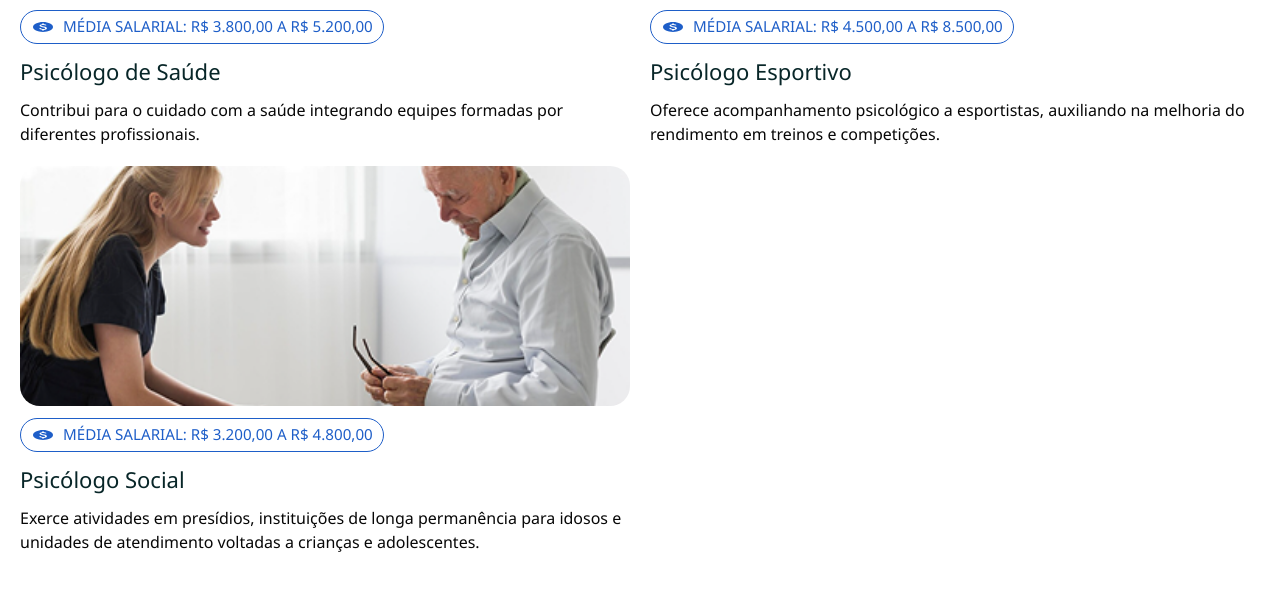
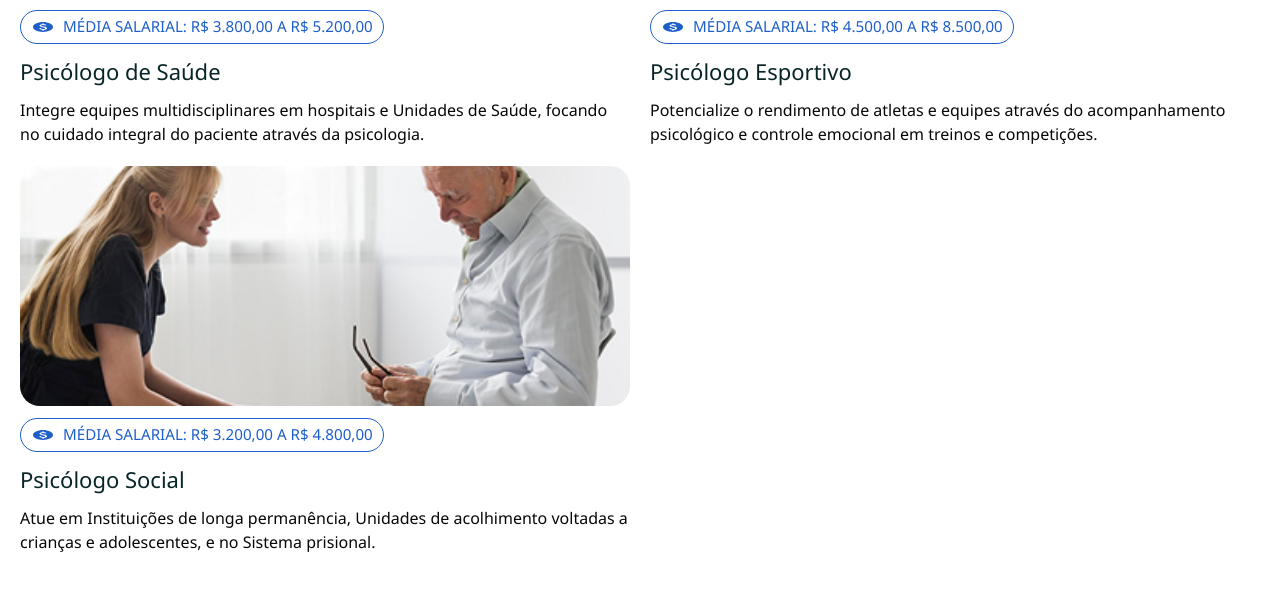
Before and after one commit to martinlofranodeoliveira/faculdadepsicologiaunicesp.com.br, a React (Vite) app: page / in a window 1280 px wide. Shown: the part 3264-3868 px from the top of the page. Built offline with nearby package versions, Linux system fonts and the light colour scheme; no server answers.

Commit message:
Ajusta seção de áreas de atuação

```diff
--- a/src/landing/components/MarketSection.tsx
+++ b/src/landing/components/MarketSection.tsx
@@ -10,21 +10,21 @@ const MARKET_AREAS: MarketArea[] = [
     image: '/landing/areas-atuacao-1.png',
     title: 'Psicólogo de Saúde',
     description:
-      'Contribui para o cuidado com a saúde integrando equipes formadas por diferentes profissionais.',
+      'Integre equipes multidisciplinares em hospitais e Unidades de Saúde, focando no cuidado integral do paciente através da psicologia.',
     salary: 'MÉDIA SALARIAL: R$ 3.800,00 A R$ 5.200,00',
   },
   {
     image: '/landing/areas-atuacao-2.png',
     title: 'Psicólogo Esportivo',
     description:
-      'Oferece acompanhamento psicológico a esportistas, auxiliando na melhoria do rendimento em treinos e competições.',
+      'Potencialize o rendimento de atletas e equipes através do acompanhamento psicológico e controle emocional em treinos e competições.',
     salary: 'MÉDIA SALARIAL: R$ 4.500,00 A R$ 8.500,00',
   },
   {
     image: '/landing/areas-atuacao-3.png',
     title: 'Psicólogo Social',
     description:
-      'Exerce atividades em presídios, instituições de longa permanência para idosos e unidades de atendimento voltadas a crianças e adolescentes.',
+      'Atue em Instituições de longa permanência, Unidades de acolhimento voltadas a crianças e adolescentes, e no Sistema prisional.',
     salary: 'MÉDIA SALARIAL: R$ 3.200,00 A R$ 4.800,00',
   },
 ]
```
